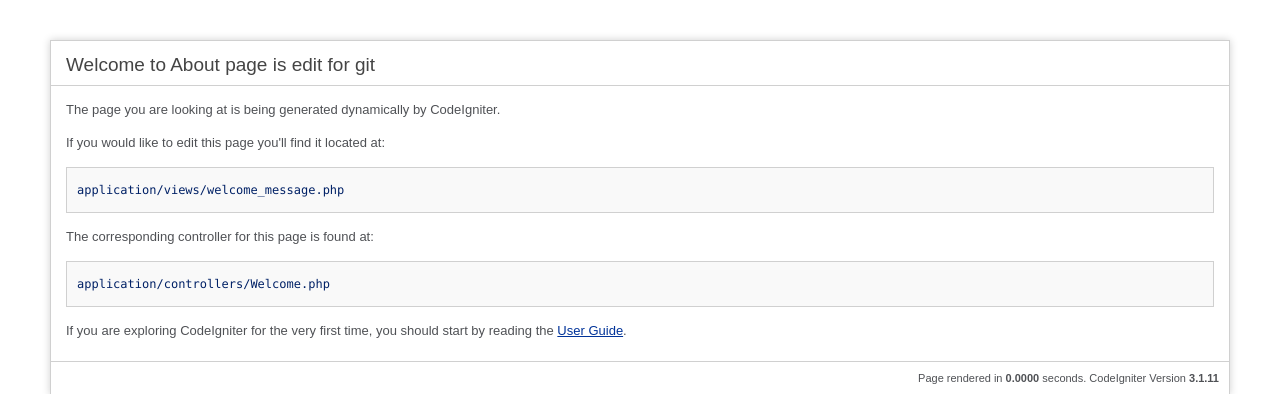
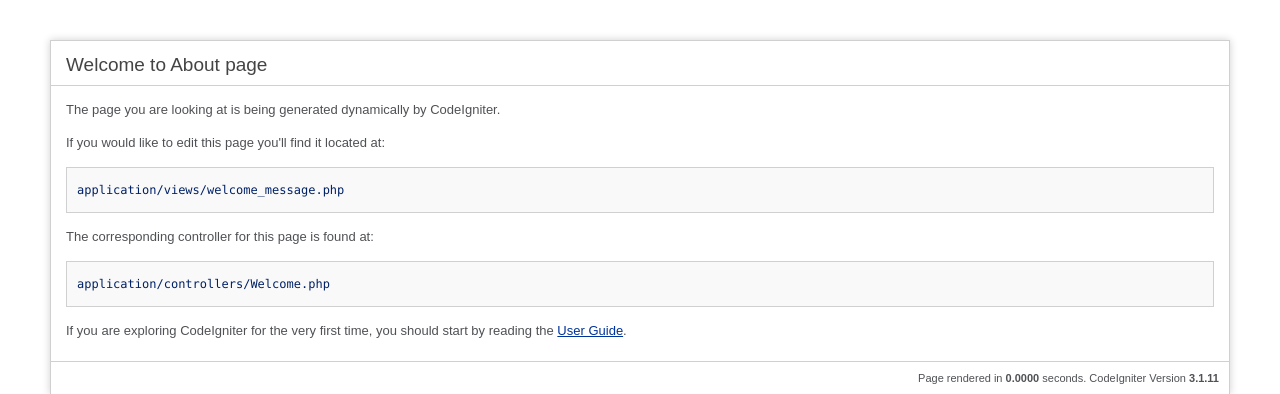
Before and after one commit to ruvipickme/codeigniterRepo, a CodeIgniter app: page /database/index.php/site/about in a window 1280 px wide. Shown: the top 394 px of the page. Run offline with CodeIgniter, Linux system fonts and the light colour scheme.

Commit message:
back to same code

```diff
--- a/application/views/aboutpage.php
+++ b/application/views/aboutpage.php
@@ -68,7 +68,7 @@ defined('BASEPATH') OR exit('No direct script access allowed');
 <body>
 
 <div id="container">
-	<h1>Welcome to About page is edit for git</h1>
+	<h1>Welcome to About page</h1>
 
 	<div id="body">
 		<p>The page you are looking at is being generated dynamically by CodeIgniter.</p>
```
